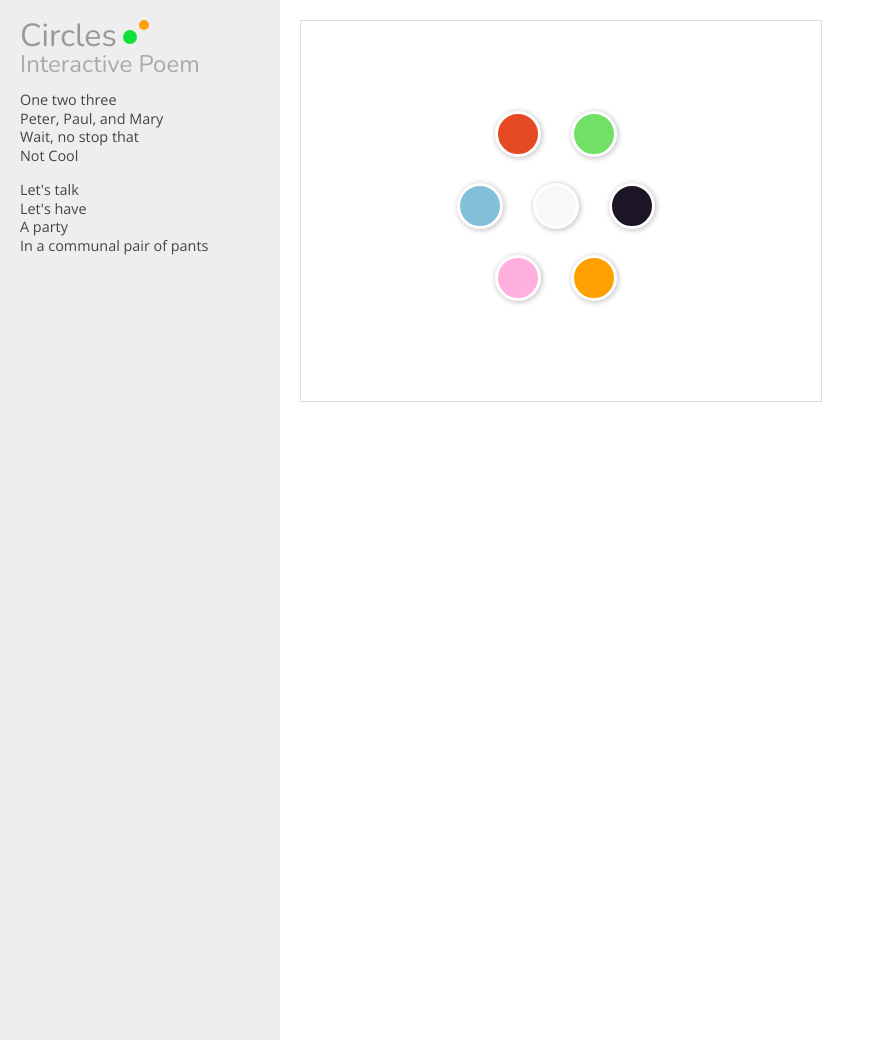
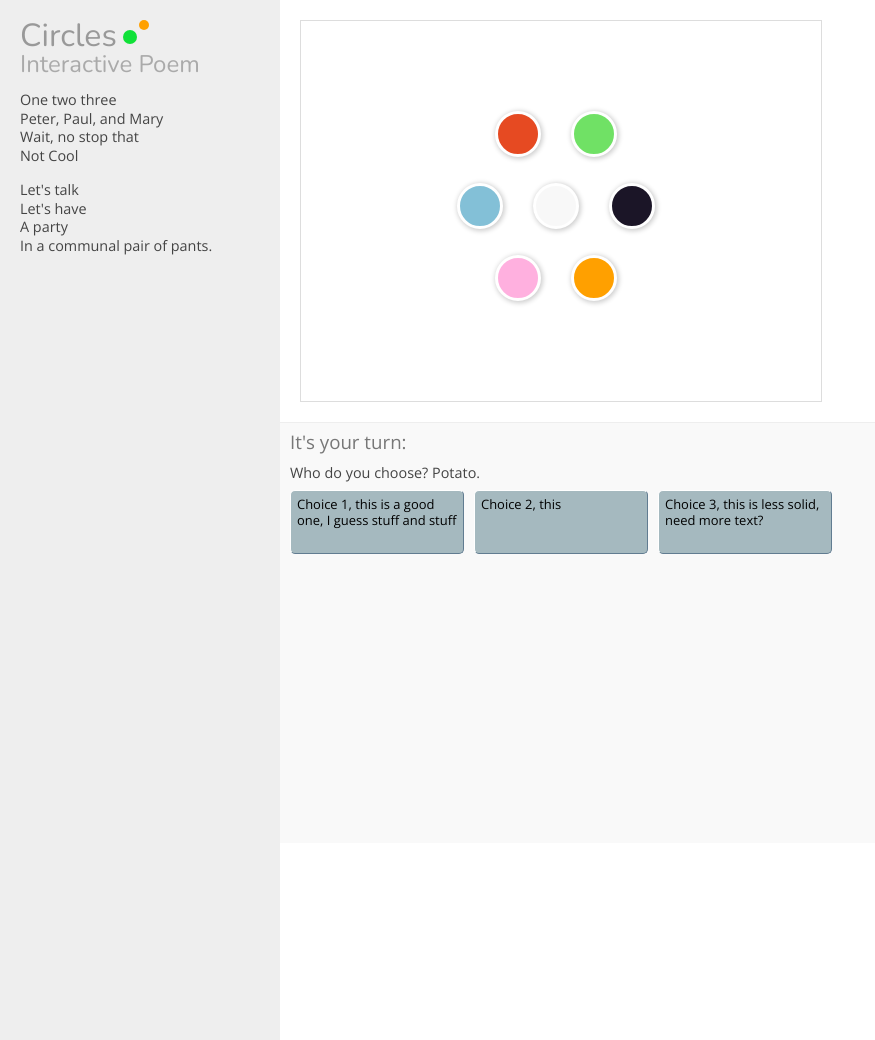
Before and after one commit to styu/Circles, a PHP site: page /layout.php in a window 1280 px wide. Shown: the whole page, without its empty margins (0-875 px from the left). Run offline with PHP 8.4, Linux system fonts and the light colour scheme; some libraries are stand-ins or nearby versions.

Commit message:
choice boxes align fix

```diff
--- a/layout.php
+++ b/layout.php
@@ -30,7 +30,7 @@
    			Let's talk<br />
    			Let's have<br />
    			A party<br />
-   			In a communal pair of pants<br />
+   			In a communal pair of pants.<br />
    			</p>
    		</div>
    		<div id='main_content'>
@@ -47,8 +47,8 @@
    				<h1>It's your turn:</h1>
    				Who do you choose? Potato.
    				<ul>
-   					<li><a href='#'>Choice 1, this is a good one, I guess</a></li>
-   					<li><a href='#'>Choice 2, this is even better, somewhat</a></li>
+   					<li><a href='#'>Choice 1, this is a good one, I guess stuff and stuff</a></li>
+   					<li><a href='#'>Choice 2, this </a></li>
    					<li><a href='#'>Choice 3, this is less solid, need more text?</a></li>
    				</ul>
    			</div>
--- a/style.css
+++ b/style.css
@@ -42,7 +42,7 @@ body{
 #picker{
 	border-top: #eeeeee solid 1px;
 	/*display: block;*/
-	display:none;
+	/*display:none;*/
 	float: left;
 	background-color: #f9f9f9;
 	padding: 10px;
@@ -157,16 +157,18 @@ li{
 	-webkit-border-radius: 5px;
 	-moz-border-radius: 5px;
 	border-radius: 5px;
+	float: left;
 
 }
 li a{
 	padding: 6px;
 	width: 160px;
-	height: 32px;
+	height: 50px;
 	color: #000000;
 	text-decoration: none;
 	display: block;
 	line-height: 1.2em;
+	font-size: 0.9em;
 
 }
 li a:hover{
```
